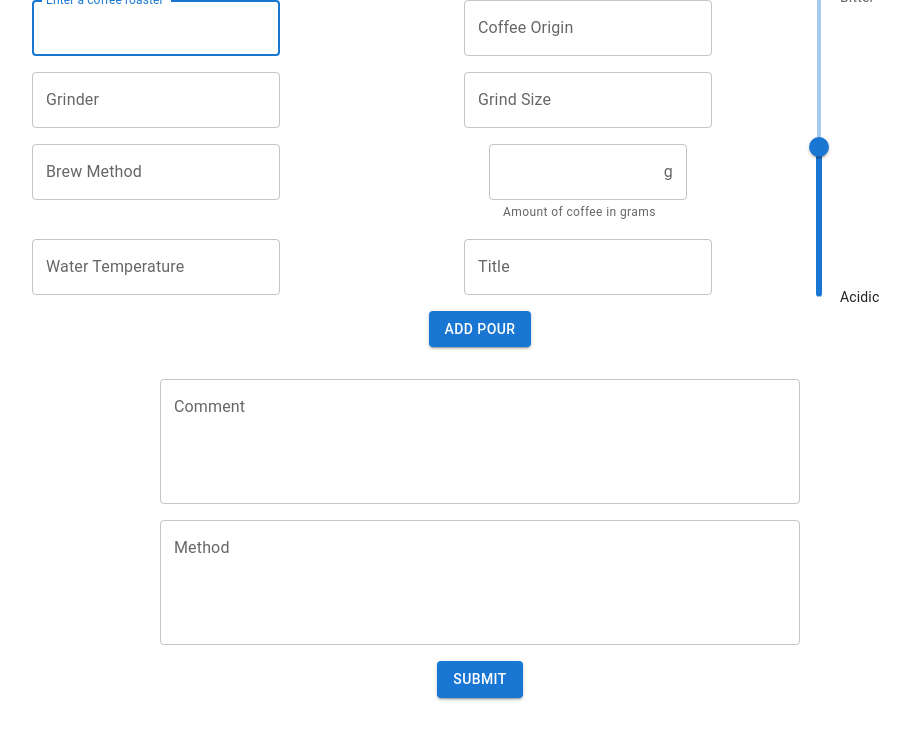
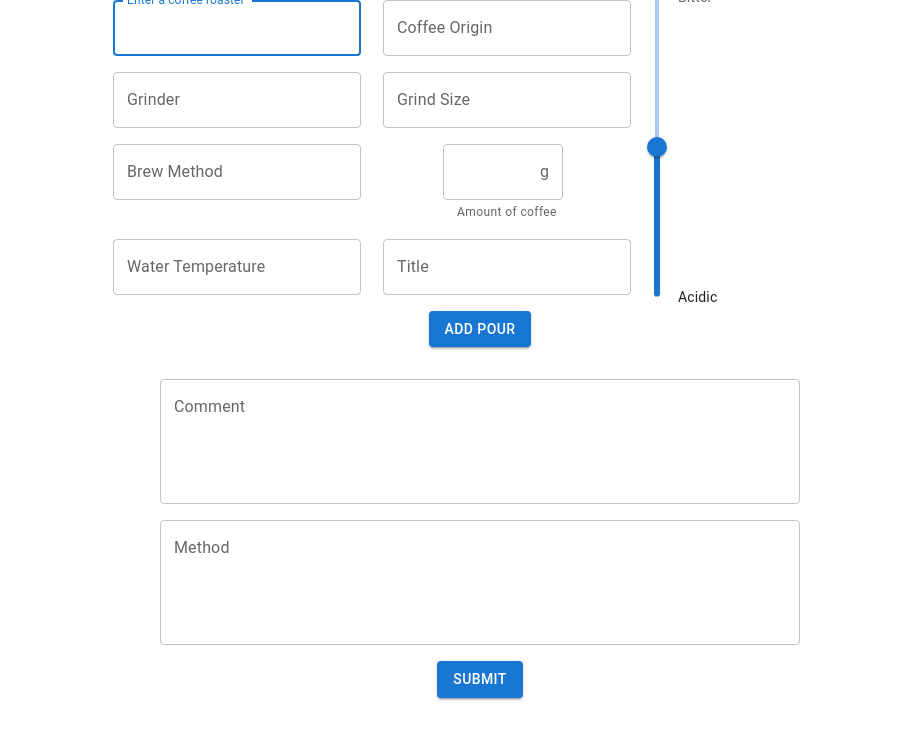
Before and after one commit to TomMannion/Coffee_app, a React (Create React App) app in the folder client/: page / in a window 1280 px wide. Shown: the top 740 px of the page, without its empty margins (160-1070 px from the left). Built offline with nearby package versions, Linux system fonts and the light colour scheme.

Commit message:
Resized Amount Component

```diff
--- a/client/src/components/Amount.js
+++ b/client/src/components/Amount.js
@@ -22,14 +22,14 @@ function Amount() {
     // />
     <FormControl variant="outlined">
       <OutlinedInput
-        sx={{ width: "22ch" }}
+        sx={{ width: 120 }}
         className="Coffee Amount"
         type="text"
         value={Amount}
         onChange={(e) => dispatch(setAmount(e.target.value))}
         endAdornment={<InputAdornment position="end">g</InputAdornment>}
       />
-      <FormHelperText>Amount of coffee in grams</FormHelperText>
+      <FormHelperText>Amount of coffee</FormHelperText>
     </FormControl>
   );
 }
--- a/client/src/components/CoffeeGroup.js
+++ b/client/src/components/CoffeeGroup.js
@@ -4,7 +4,7 @@ import { useState, useEffect } from "react";
 import axios from "axios";
 import CoffeeCard from "./CoffeeCard";
 
-function CoffeeGroup(props) {
+function CoffeeGroup() {
   const [coffeeGroup, setCoffeeGroup] = useState([]);
 
   useEffect(() => {
--- a/client/src/components/Content.js
+++ b/client/src/components/Content.js
@@ -31,7 +31,7 @@ function Content(props) {
   return (
     <Grid container spacing={2}>
       <Grid container justifyContent="center">
-        <Grid container xs={8}>
+        <Grid container justifyContent="end" xs={5}>
           <GridItem comp={<Roaster />} />
           <GridItem comp={<Origin />} />
           <GridItem comp={<Grinder />} />
```
